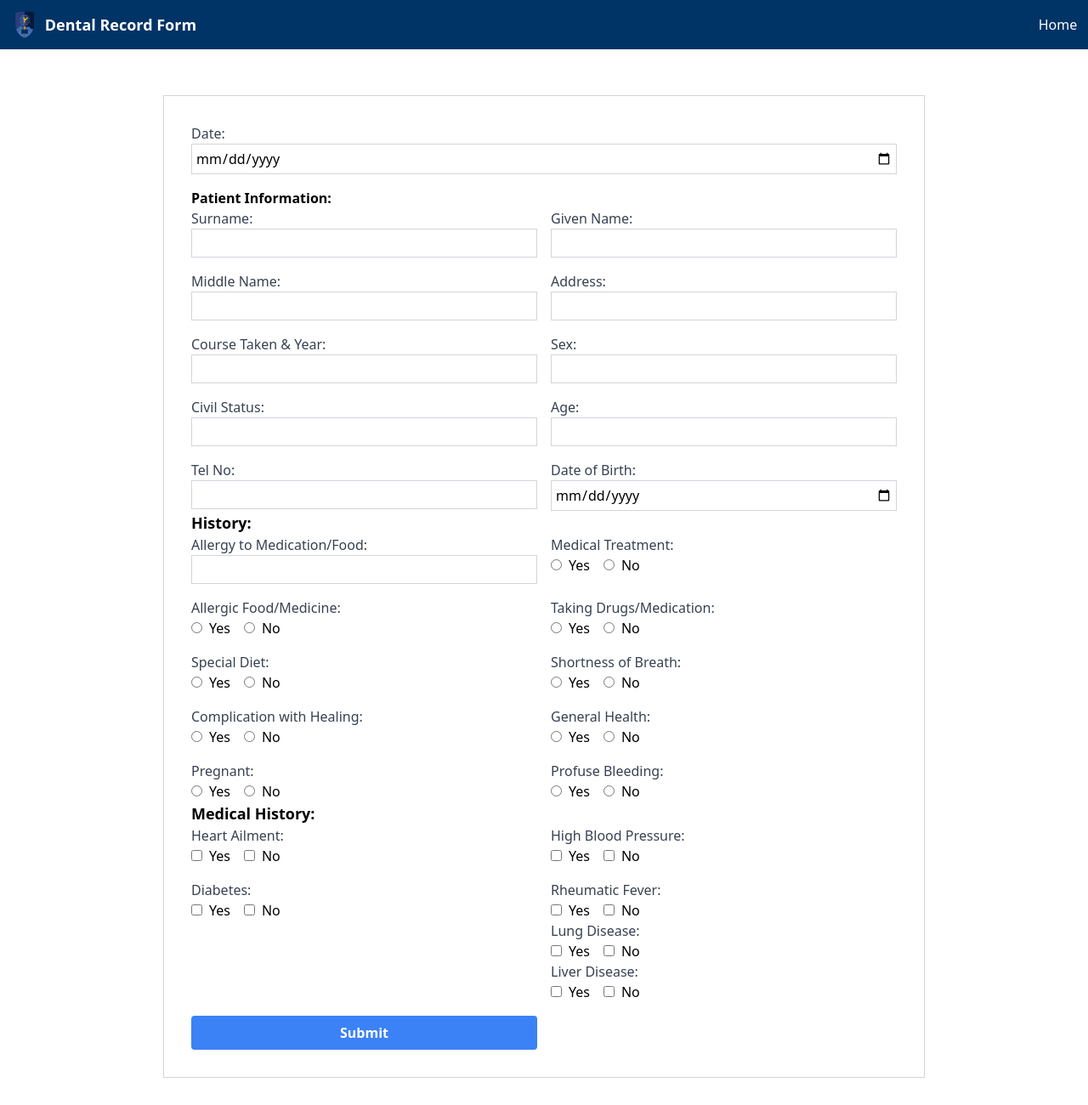
After one commit to Ayc023/NBSCHOS, a PHP site: page /crud2/dental.html in a window 1280 px wide. The commit adds this page. Shown: the whole page at 85% size. Run offline with PHP 8.4, Linux system fonts and the light colour scheme; some libraries are stand-ins or nearby versions.

Commit message:
Added changes

```diff
--- /dev/null
+++ b/crud2/dental.html
@@ -0,0 +1,205 @@
+<!DOCTYPE html>
+<html lang="en">
+<head>
+    <meta charset="UTF-8">
+    <meta name="viewport" content="width=device-width, initial-scale=1.0">
+    <title>Dental Record Form</title>
+    <script src="https://cdn.tailwindcss.com"></script>
+    <style>
+        .navbar {
+            position: fixed;
+            top: 0;
+            left: 0;
+            width: 100%;
+            background-color: #003366;
+            color: #fff;
+            padding: 0.8rem;
+            display: flex;
+            justify-content: space-between;
+            align-items: center;
+            z-index: 1000; /* Ensure navbar is above other content */
+        }
+        .content {
+            margin-top: 80px; /* Adjust this value to move the form lower */
+        }
+    </style>
+</head>
+<body class="bg-white p-8">
+    <nav class="navbar">
+        <div class="flex items-center">
+            <img src="../src/Nbsc_logo-removebg-preview.png" alt="Logo" class="w-8 h-8 mr-2" />
+            <a href="../welcome.php" class="text-lg font-bold">Dental Record Form</a>
+        </div>
+        <ul class="flex space-x-4">
+            <li><a href="../welcome.php" class="text-white hover:text-gray-200">Home</a></li>
+        </ul>
+    </nav>
+    <div class="max-w-4xl mx-auto bg-white p-8 border border-gray-300 content">
+        <form method="post" action="submit.php">
+            <div class="mb-4">
+                <label class="block text-gray-700">Date:</label>
+                <input type="date" class="border border-gray-300 p-1 w-full" id="date" name="date" required>
+            </div>
+            <h2 class="text -lg font-bold">Patient Information:</h2>
+            <div class="grid grid-cols-2 gap-4">
+                <div>
+                    <label class="block text-gray-700">Surname:</label>
+                    <input type="text" class="border border-gray-300 p-1 w-full" id="surname" name="surname" required>
+                </div>
+                <div>
+                    <label class="block text-gray-700">Given Name:</label>
+                    <input type="text" class="border border-gray-300 p-1 w-full" id="given_name" name="given_name" required>
+                </div>
+                <div>
+                    <label class="block text-gray-700">Middle Name:</label>
+                    <input type="text" class="border border-gray-300 p-1 w-full" id="middle_name" name="middle_name">
+                </div>
+                <div>
+                    <label class="block text-gray-700">Address:</label>
+                    <input type="text" class="border border-gray-300 p-1 w-full" id="address" name="address" required>
+                </div>
+                <div>
+                    <label class="block text-gray-700">Course Taken & Year:</label>
+                    <input type="text" class="border border-gray-300 p-1 w-full" id="course_year" name="course_year" required>
+                </div>
+                <div>
+                    <label class="block text-gray-700">Sex:</label>
+                    <input type="text" class="border border-gray-300 p-1 w-full" id="sex" name="sex" required>
+                </div>
+                <div>
+                    <label class="block text-gray-700">Civil Status:</label>
+                    <input type="text" class="border border-gray-300 p-1 w-full" id="civil_status" name="civil_status">
+                </div>
+                <div>
+                    <label class="block text-gray-700">Age:</label>
+                    <input type="number" class="border border-gray-300 p-1 w-full" id="age" name="age" required>
+                </div>
+                <div>
+                    <label class="block text-gray-700">Tel No:</label>
+                    <input type="text" class="border border-gray-300 p-1 w-full" id="tel_no" name="tel_no">
+                </div>
+                <div>
+                    <label class="block text-gray-700">Date of Birth:</label>
+                    <input type="date" class="border border-gray-300 p-1 w-full" id="dob" name="dob" required>
+                </div>
+            </div>
+            <h2 class="text-lg font-bold">History:</h2>
+            <div class="grid grid-cols-2 gap-4">
+                <div>
+                    <label class="block text-gray-700">Allergy to Medication/Food:</label>
+                    <input type="text" class="border border-gray-300 p-1 w-full" id="allergy" name="allergy">
+                </div>
+                <div>
+                    <label class="block text-gray-700">Medical Treatment:</label>
+                    <div class="flex space-x-4">
+                        <label><input type="radio" id="medical_treatment" name="medical_treatment" class="mr-2">Yes</label>
+                        <label><input type="radio" id="medical_treatment" name="medical_treatment" class="mr-2">No</label>
+                    </div>
+                </div>
+                <div>
+                    <label class="block text-gray-700">Allergic Food/Medicine:</label>
+                    <div class="flex space-x-4">
+                        <label><input type="radio" id="allergic_food_medicine" name="allergic_food_medicine" class="mr-2">Yes</label>
+                        <label><input type="radio" id="allergic_food_medicine" name="allergic_food_medicine" class="mr-2">No</label>
+                    </div>
+                </div>
+                <div>
+                    <label class="block text-gray-700">Taking Drugs/Medication:</label>
+                    <div class="flex space-x-4">
+                        <label><input type="radio" id="taking_drugs" name="taking_drugs" class="mr-2">Yes</label>
+                        <label><input type="radio" id="taking_drugs" name="taking_drugs" class="mr-2">No</label>
+                    </div>
+                </div>
+                <div>
+                    <label class="block text-gray-700">Special Diet:</label>
+                    <div class="flex space-x-4">
+                        <label><input type="radio" id="special_diet" name ="special_diet" class="mr-2">Yes</label>
+                        <label><input type="radio" id="special_diet" name="special_diet" class="mr-2">No</label>
+                    </div>
+                </div>
+                <div>
+                    <label class="block text-gray-700">Shortness of Breath:</label>
+                    <div class="flex space-x-4">
+                        <label><input type="radio" id="shortness_breath" name="shortness_breath" class="mr-2">Yes</label>
+                        <label><input type="radio" id="shortness_breath" name="shortness_breath" class="mr-2">No</label>
+                    </div>
+                </div>
+                <div>
+                    <label class="block text-gray-700">Complication with Healing:</label>
+                    <div class="flex space-x-4">
+                        <label><input type="radio" id="complication_healing" name="complication_healing" class="mr-2">Yes</label>
+                        <label><input type="radio" id="complication_healing" name="complication_healing" class="mr-2">No</label>
+                    </div>
+                </div>
+                <div>
+                    <label class="block text-gray-700">General Health:</label>
+                    <div class="flex space-x-4">
+                        <label><input type="radio" id="general_health" name="general_health" class="mr-2">Yes</label>
+                        <label><input type="radio" id="general_health" name="general_health" class="mr-2">No</label>
+                    </div>
+                </div>
+                <div>
+                    <label class="block text-gray-700">Pregnant:</label>
+                    <div class="flex space-x-4">
+                        <label><input type="radio" id="pregnant" name="pregnant" class="mr-2">Yes</label>
+                        <label><input type="radio" id="pregnant" name="pregnant" class="mr-2">No</label>
+                    </div>
+                </div>
+                <div>
+                    <label class="block text-gray-700">Profuse Bleeding:</label>
+                    <div class="flex space-x-4">
+                        <label><input type="radio" id="profuse_bleeding" name="profuse_bleeding" class="mr-2">Yes</label>
+                        <label><input type="radio" id="profuse_bleeding" name="profuse_bleeding" class="mr-2">No</label>
+                    </div>
+                </div>
+            </div>
+            <h2 class="text-lg font-bold">Medical History:</h2>
+            <div class="grid grid-cols-2 gap-4">
+                <div>
+                    <label class="block text-gray-700">Heart Ailment:</label>
+                    <div class="flex space-x-4">
+                        <label><input type="checkbox" id="heart_ailment" name="heart_ailment" class="mr-2">Yes</label>
+                        <label><input type="checkbox" id="heart_ailment" name="heart_ailment" class="mr-2">No</label>
+                    </div>
+                </div>
+                <div>
+                    <label class="block text-gray-700">High Blood Pressure:</label>
+                    <div class="flex space-x-4">
+                        <label><input type="checkbox" id="high_blood_pressure" name="high_blood_pressure" class="mr-2">Yes</label>
+                        <label><input type="checkbox" id="high_blood_pressure" name="high_blood_pressure" class="mr-2">No</label>
+                    </div>
+                </div>
+                <div>
+                    <label class="block text-gray-700">Diabetes:</label>
+                    <div class="flex space-x-4">
+                        <label><input type="checkbox" id="diabetes" name="diabetes" class="mr-2">Yes</label>
+                        <label><input type="checkbox" id="diabetes" name="diabetes" class="mr-2">No</label>
+                    </div>
+                </div>
+                <div>
+                    <label class="block text-gray-700">Rheumatic Fever:</label>
+                    <div class="flex space-x-4">
+                        <label><input type="checkbox" id="rheumatic_fever" name="rheumatic_fever" class="mr-2">Yes</label>
+                        <label><input type="checkbox" id="rheumatic_fever" name="rheumatic_fever" class="mr-2">No</label>
+                    </ div>
+                </div>
+                <div>
+                    <label class="block text-gray-700">Lung Disease:</label>
+                    <div class="flex space-x-4">
+                        <label><input type="checkbox" id="lung_disease" name="lung_disease" class="mr-2">Yes</label>
+                        <label><input type="checkbox" id="lung_disease" name="lung_disease" class="mr-2">No</label>
+                    </div>
+                </div>
+                <div>
+                    <label class="block text-gray-700">Liver Disease:</label>
+                    <div class="flex space-x-4">
+                        <label><input type="checkbox" id="liver_disease" name="liver_disease" class="mr-2">Yes</label>
+                        <label><input type="checkbox" id="liver_disease" name="liver_disease" class="mr-2">No</label>
+                    </div>
+                </div>
+            </div>
+            <button type="submit" class="bg-blue-500 hover:bg-blue-700 text-white font-bold py-2 px-4 rounded">Submit</button>
+        </form>
+    </div>
+</body>
+</html>
```
Also changed, not shown: add_dental_info.php (+13 -13 lines), crud2/submit.php (added, +125 -0 lines), db/medical.sql (+150 -36 lines).
